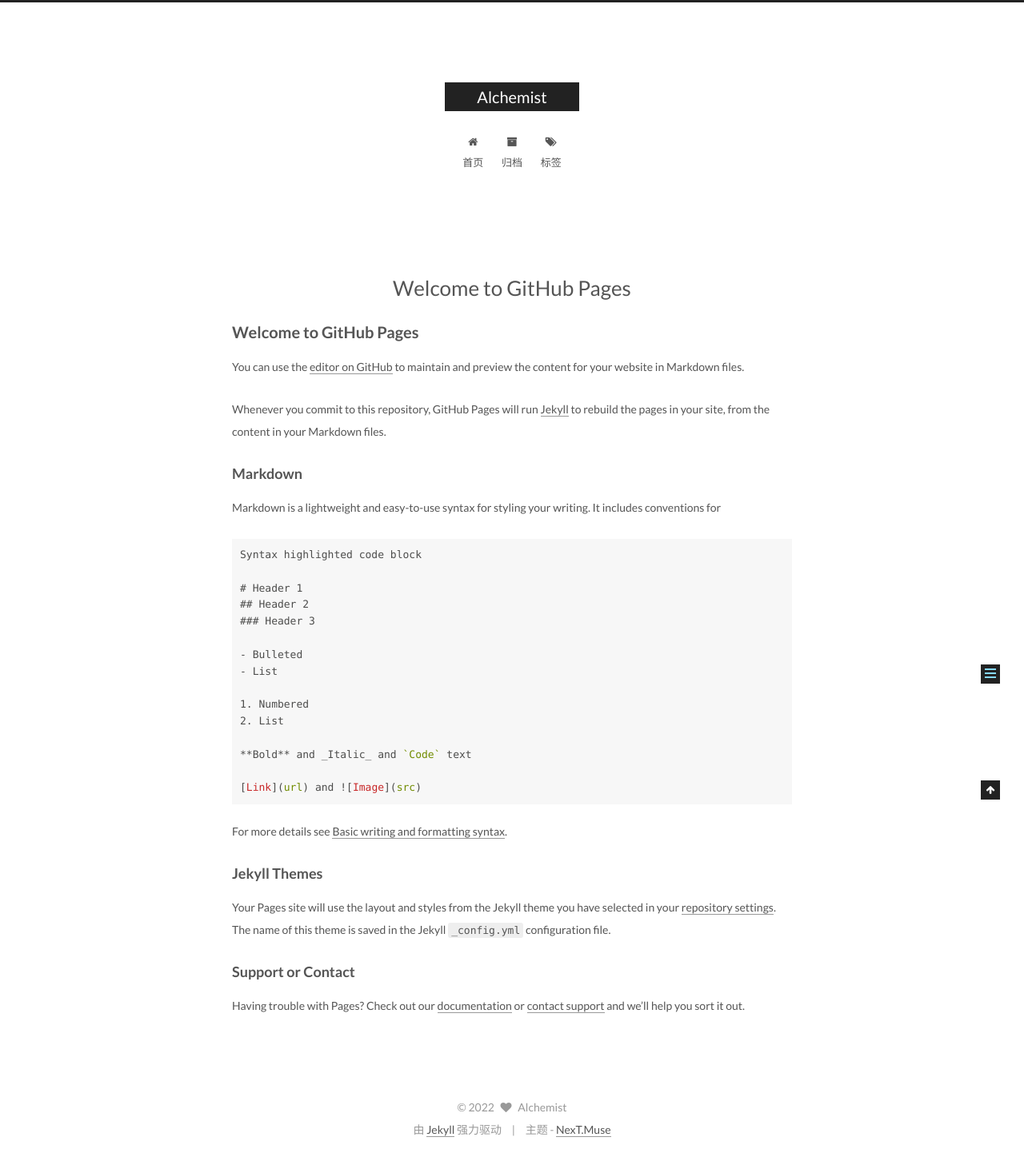
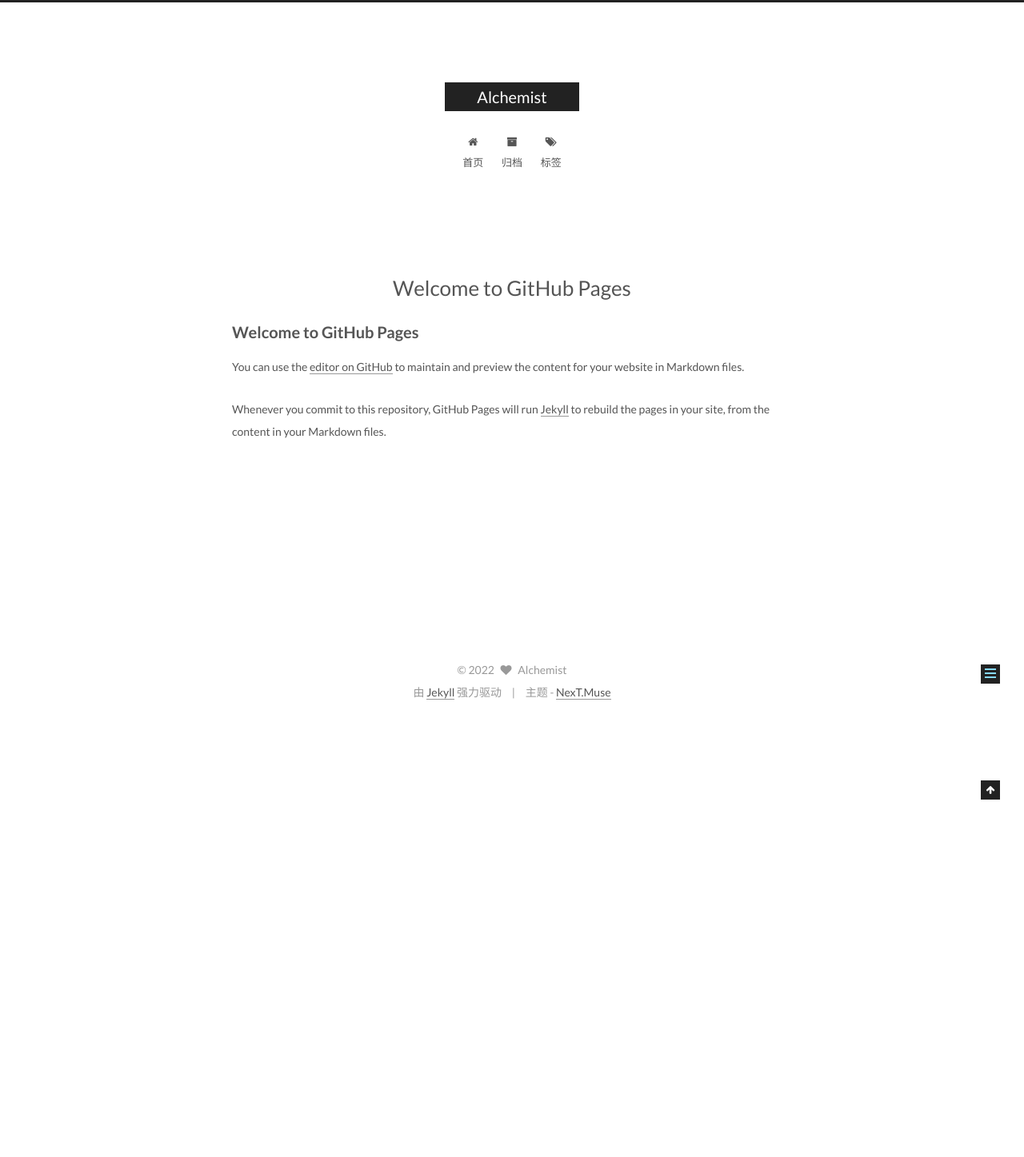
Before and after one commit to cc20140820/cc20140820.github.io, a Jekyll site: the page built from index.md, in a window 1280 px wide. Shown: the whole page at 80% size. Built offline with Jekyll 4.4.1, drawn with Linux system fonts in a browser that asks for light colours; emoji names are drawn with the system emoji font; our own code applies the rules of GitHub Pages for plain Markdown files; the list of posts is cut into pages by our own code; after the commit the page ends 900 px from its top, so only the background shows below that.

Commit message:
chore: 基础配置

````diff
--- a/_config.yml
+++ b/_config.yml
@@ -6,7 +6,7 @@
 # Site
 title: Alchemist
 subtitle:
-description:
+description: 听说你家的猫会后空翻，我可以去看看吗
 author: Alchemist
 # Support language: de, en, fr-FR, id, ja, ko, pt-BR, pt, ru, zh-Hans, zh-hk, zh-tw
 language: zh-Hans
--- a/index.md
+++ b/index.md
@@ -3,35 +3,3 @@
 You can use the [editor on GitHub](https://github.com/cc20140820/cc20140820.github.io/edit/main/index.md) to maintain and preview the content for your website in Markdown files.
 
 Whenever you commit to this repository, GitHub Pages will run [Jekyll](https://jekyllrb.com/) to rebuild the pages in your site, from the content in your Markdown files.
-
-### Markdown
-
-Markdown is a lightweight and easy-to-use syntax for styling your writing. It includes conventions for
-
-```markdown
-Syntax highlighted code block
-
-# Header 1
-## Header 2
-### Header 3
-
-- Bulleted
-- List
-
-1. Numbered
-2. List
-
-**Bold** and _Italic_ and `Code` text
-
-[Link](url) and ![Image](src)
-```
-
-For more details see [Basic writing and formatting syntax](https://docs.github.com/en/github/writing-on-github/getting-started-with-writing-and-formatting-on-github/basic-writing-and-formatting-syntax).
-
-### Jekyll Themes
-
-Your Pages site will use the layout and styles from the Jekyll theme you have selected in your [repository settings](https://github.com/cc20140820/cc20140820.github.io/settings/pages). The name of this theme is saved in the Jekyll `_config.yml` configuration file.
-
-### Support or Contact
-
-Having trouble with Pages? Check out our [documentation](https://docs.github.com/categories/github-pages-basics/) or [contact support](https://support.github.com/contact) and we’ll help you sort it out.
````
Also changed, not shown: README.md, assets/images/avatar.gif, assets/images/avatar2.gif (deleted).
